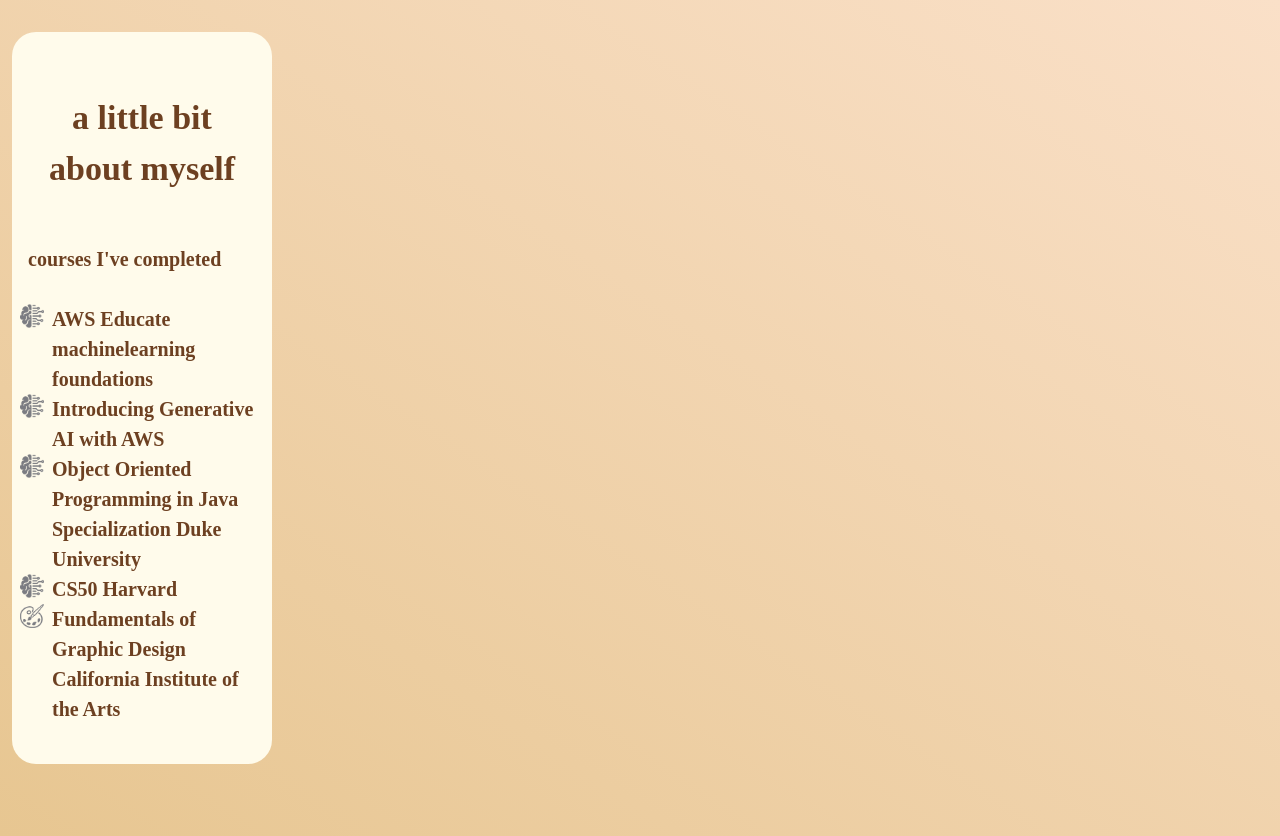
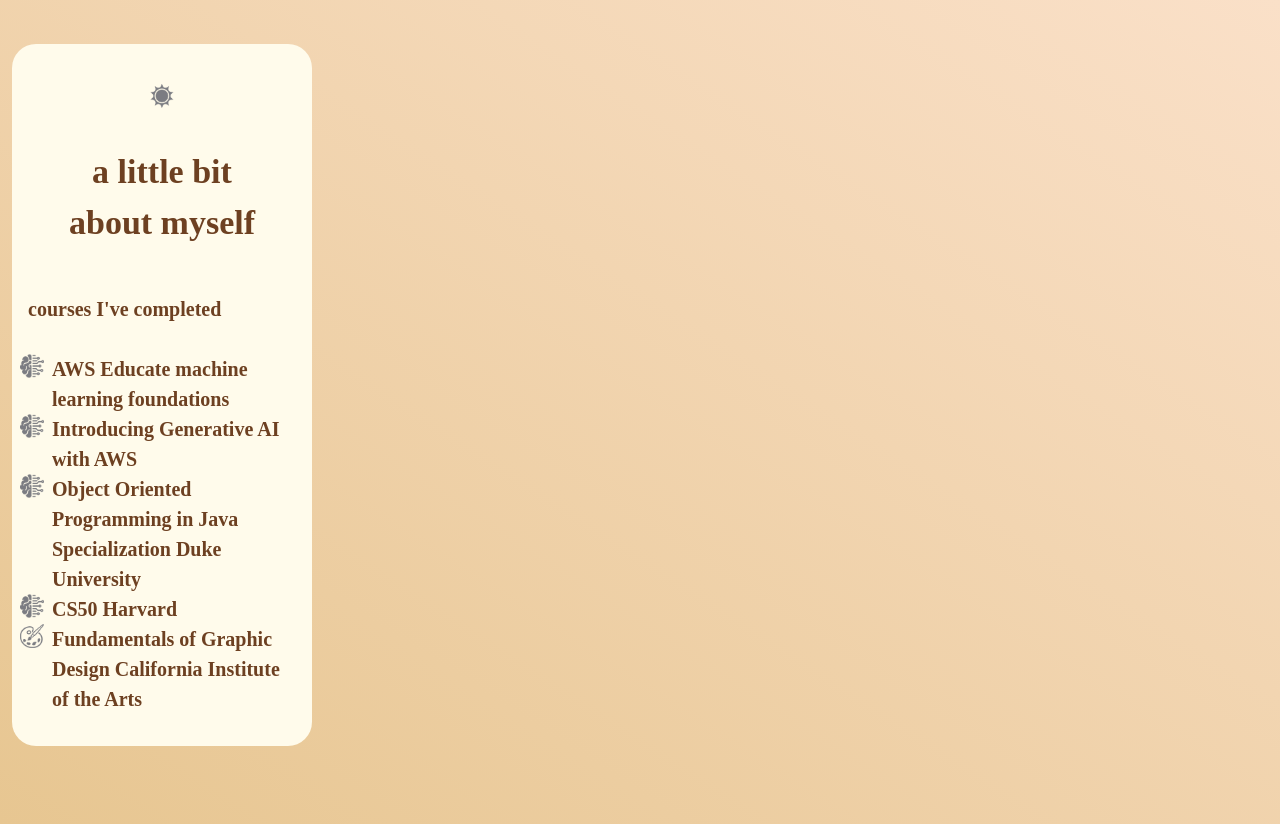
Before and after one commit to m-kh000/portfolio2, a React (Vite) app: page / in a window 1280 px wide. Built offline with nearby package versions, Linux system fonts and the light colour scheme.

Commit message:
NOT crazy

```diff
--- a/src/App.jsx
+++ b/src/App.jsx
@@ -1,16 +1,63 @@
-import React from 'react'
+import React from "react";
 function App() {
   return (
-
-      <body className='flex-row'>
-        <div className='flex-col max-w-[min(37vw,260px)] m-0 px-2 pt-15 bg-amber-50  h-full round text-center'><h1>a little bit <br></br>about myself</h1><br></br>
-          <div className='text-left'><p>courses I've completed </p><br/><ul>
-              <li><img src='src/ai.png' className='icon'/><p>AWS Educate<line></line>  machinelearning foundations</p> </li> <li><img src='src/ai.png' className='icon'/><p>Introducing Generative AI with AWS</p></li> <li><img src='src/ai.png' className='icon'/><p>Object Oriented Programming in Java Specialization Duke University</p></li> <li><img src='src/ai.png' className='icon'/><p>CS50 Harvard</p></li> <li><img src='src/paint.png' className='icon'/><p>Fundamentals of Graphic Design
-California Institute of the Arts</p></li> </ul></div></div>
-        <div></div>
-      </body>
-
-  )
+    <div  className="flex-row ">
+      <div className="flex-col max-w-[min(40vw,300px)] m-0 px-2 pt-10 bg-amber-50  h-full round text-center">
+        <button
+          className="rounded-4xl float"
+          //onClick={() =>}
+        >
+          <img id="sun" src="src/sun.png" className="icon"></img>
+        </button>
+        <br /><br />
+        <h1>
+          a little bit <br></br>about myself
+        </h1>
+        <br />
+        <div className="text-left">
+          <p>courses I've completed </p>
+          <br />
+          <ul>
+            <li>
+              <img src="src/ai.png" className="icon" />
+              <p>
+                AWS Educate machine
+                learning foundations
+              </p>{" "}
+            </li>{" "}
+            <li>
+              <img src="src/ai.png" className="icon" />
+              <p>
+                Introducing Generative
+                AI with AWS
+              </p>
+            </li>{" "}
+            <li>
+              <img src="src/ai.png" className="icon" />
+              <p>
+                Object Oriented
+                Programming in Java
+                Specialization Duke
+                University
+              </p>
+            </li>{" "}
+            <li>
+              <img src="src/ai.png" className="icon" />
+              <p>CS50 Harvard</p>
+            </li>{" "}
+            <li>
+              <img src="src/paint.png" className="icon" />
+              <p>
+                Fundamentals of Graphic
+                Design California
+                Institute of the Arts
+              </p>
+            </li>{" "}
+          </ul>
+        </div>
+      </div>
+    </div>
+  );
 }
 
-export default App
+export default App;
--- a/src/index.css
+++ b/src/index.css
@@ -1,4 +1,7 @@
 @import "tailwindcss";
+:root{
+  --scale:min(2.5vw,20px);
+}
 @theme{
 --color-latte:#FaE0C8;
 --color-cream:#E7C691;
@@ -12,21 +15,22 @@
     font-family:"DM Serif Text",serif;
   }
   div{
-    @apply py-[min(2.5vw,20px)] text-coffee font-bold text-[calc(min(2.5vw,20px))];
+    @apply py-4 text-coffee font-bold text-[calc(var(--scale))];
 
   }
   body{
   @apply min-h-screen bg-gradient-to-bl from-latte to-cream dark:bg-darkblue m-3 ;
   }
   h1{
-  @apply text-coffee font-bold text-[calc(min(2.5vw,20px)*1.7)];
+  @apply text-coffee font-bold text-[calc(var(--scale)*1.7)];
   }
   p{
-      @apply px-2 text-coffee font-bold text-[calc(min(2.5vw,20px))];
+      @apply px-2 text-coffee font-bold text-[calc(var(--scale))];
   }
   li{
       @apply flex place-items-center-safe;
   }
+
   }
 
 /*
@@ -38,5 +42,5 @@
   @apply rounded-3xl;
 }
 @utility icon{
-  @apply w-[calc(min(2.5vw,20px)*1.2)] h-[calc(min(2.5vw,20px)*1.2)] place-self-start
+  @apply w-[calc(var(--scale)*1.2)] h-[calc(var(--scale)*1.2)] place-self-start
 }
```
